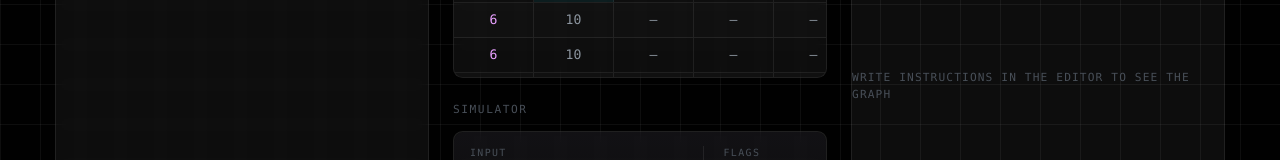
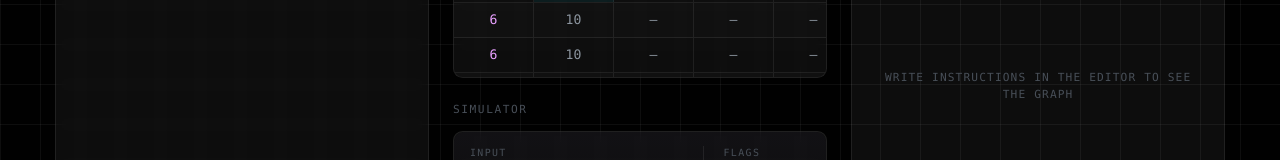
Before and after one commit to DiamondPie/assembly-sim, a Next.js app: page / in a window 1280 px wide. Shown: the part 316-476 px from the top of the page. Built offline with nearby package versions, Linux system fonts and the light colour scheme.

Commit message:
Enhance AssemblyGraph styles for improved layout

```diff
--- a/app/components/AssemblyGraph.module.css
+++ b/app/components/AssemblyGraph.module.css
@@ -79,6 +79,12 @@
   letter-spacing: 0.1em;
   text-transform: uppercase;
   color: var(--text-tertiary, #484f58);
+
+  display: block;
+  max-width: 90%;
+  margin: 0 auto;
+  text-align: center;
+  line-height: 1.5;
 }
 
 /* ── Controls override ────────────────────────── */
@@ -151,10 +157,6 @@
 }
 
 /* ── Node body: instruction list ──────────────── */
-.nodeBody {
-  padding: 0.35rem 0;
-}
-
 .instrRow {
   display: flex;
   gap: 0.5rem;
@@ -162,6 +164,12 @@
   font-size: 0.75rem;
   line-height: 1.5;
   transition: background 0.1s;
+}
+.instrRow:first-child {
+  padding-top: 0.35rem;
+}
+.instrRow:last-child {
+  padding-bottom: 0.35rem;
 }
 
 .instrRow:hover {
```
